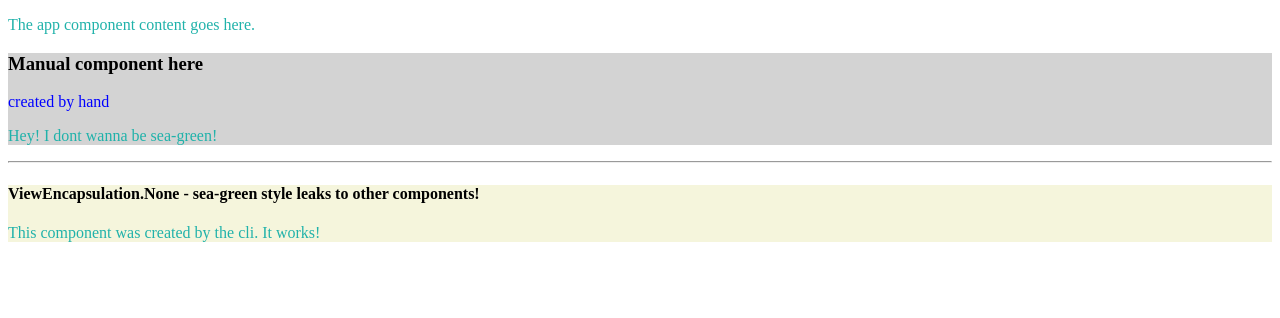
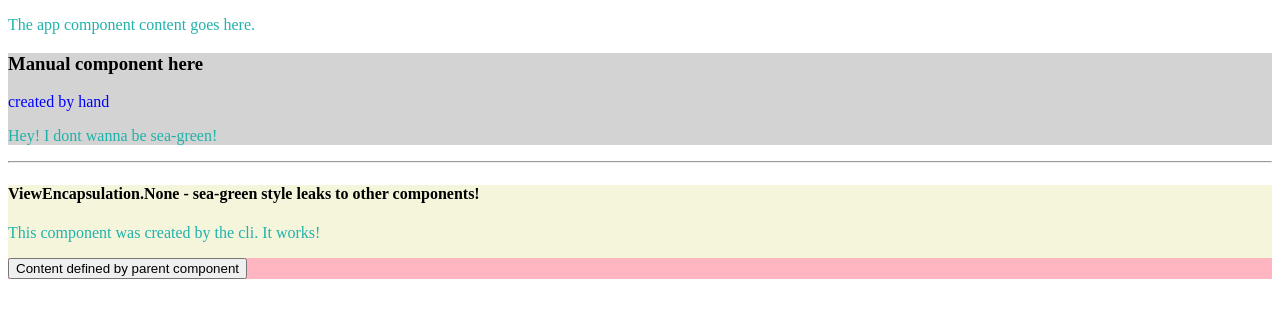
Before and after one commit to gishu/angular-bootcamp, an Angular app: page / in a window 1280 px wide. Shown: the top 318 px of the page. Built offline with nearby package versions, Linux system fonts and the light colour scheme.

Commit message:
ng-content directive for content projection

```diff
--- a/src/app/app.component.html
+++ b/src/app/app.component.html
@@ -6,4 +6,6 @@
 <hr/>
 <!-- <mx-cli></mx-cli> -->
 <!-- <div mx-cli></div> -->
-<div class="mx-cli"></div>
+<div class="mx-cli">
+  <button (click)="alertCustomContent()"> Content defined by parent component </button>
+</div>
--- a/src/app/app.component.ts
+++ b/src/app/app.component.ts
@@ -7,4 +7,8 @@ import { Component } from '@angular/core';
 })
 export class AppComponent {
   title = 'ng-bootcamp';
+
+  alertCustomContent(){
+    alert("Custom content has been projected!")
+  }
 }
--- a/src/app/cli/cli.component.css
+++ b/src/app/cli/cli.component.css
@@ -5,3 +5,7 @@ p {
 div {
   background-color: beige;
 }
+
+.content-area{
+  background-color: lightpink;
+}
--- a/src/app/cli/cli.component.html
+++ b/src/app/cli/cli.component.html
@@ -1,4 +1,7 @@
 <div>
   <h4>ViewEncapsulation.None - sea-green style leaks to other components!</h4>
   <p>This component was created by the cli. It works!</p>
+  <div class="content-area">
+    <ng-content></ng-content>
+  </div>
 </div>
```
Also changed, not shown: 1 other file (tests, documents, lock files or other folders).
